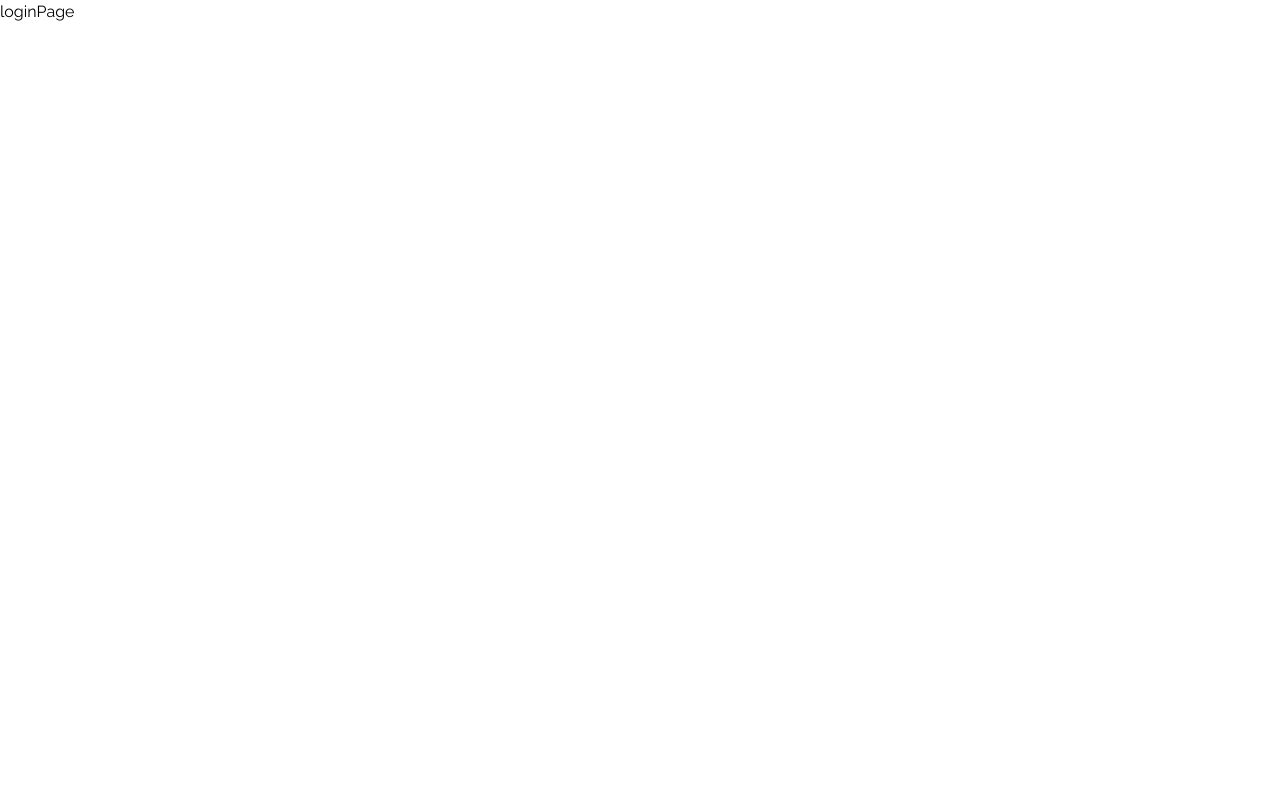
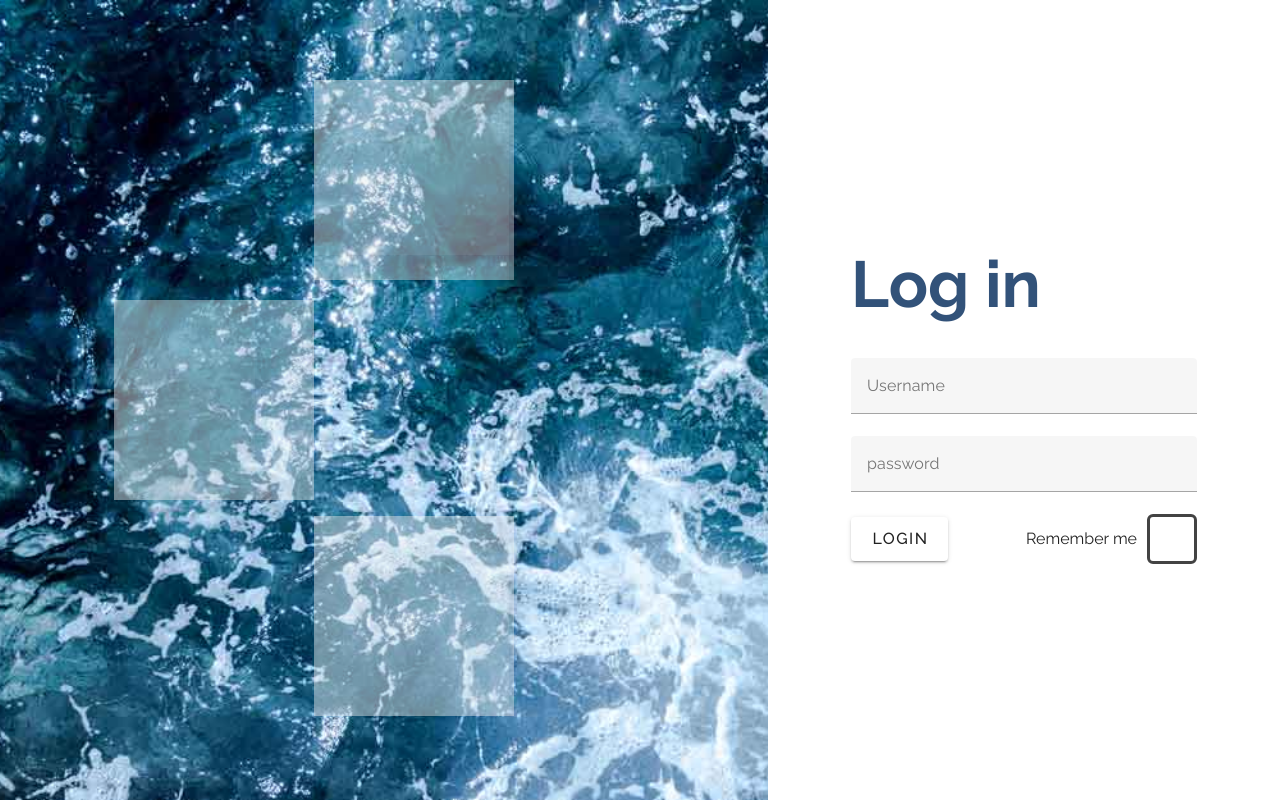
Before and after one commit to space-vagabund/orange, a Vue app: page /login in a window 1280 px wide. Built offline with nearby package versions, Linux system fonts and the light colour scheme.

Commit message:
added styles for login

```diff
--- a/src/pages/LoginPage/LoginPage.vue
+++ b/src/pages/LoginPage/LoginPage.vue
@@ -1,16 +1,37 @@
 <template>
-  <div class="loginPage">loginPage</div>
+  <div class="loginPage">
+    <LoginBanner />
+    <div class="loginBlock">
+      <LoginForm />
+    </div>
+  </div>
 </template>
 
 <script lang="ts">
 import { defineComponent } from "vue";
+import { LoginForm, LoginBanner } from "./widgets";
 
 export default defineComponent({
   name: "login-page",
+  components: {
+    LoginBanner,
+    LoginForm,
+  },
   data() {
     return {};
   },
 });
 </script>
 
-<style lang="scss" scoped></style>
+<style lang="scss" scoped>
+.loginPage {
+  min-height: 100vh;
+  display: flex;
+  align-items: center;
+  .loginBlock {
+    flex-basis: 40%;
+    padding-left: 16px;
+    padding-right: 16px;
+  }
+}
+</style>
--- /dev/null
+++ b/src/pages/LoginPage/widgets/LoginBanner.vue
@@ -0,0 +1,84 @@
+<template>
+  <div class="bannerBlock">
+    <div class="wrapperImage">
+      <img src="../../../assets/banner_login.jpg" alt="banner" />
+    </div>
+    <div class="blocks">
+      <div class="block block1" />
+      <div class="block block2" />
+      <div class="block block3" />
+    </div>
+  </div>
+</template>
+
+<script lang="ts">
+import { defineComponent } from "vue";
+
+export default defineComponent({
+  name: "LoginBanner",
+});
+</script>
+
+<style lang="scss" scoped>
+.bannerBlock {
+  flex-basis: 60%;
+  height: 100vh;
+  position: relative;
+  .wrapperImage {
+    width: 100%;
+    height: 100%;
+    overflow: hidden;
+    img {
+      width: 100%;
+      height: 100%;
+      object-position: 10% 100%;
+      object-fit: cover;
+    }
+  }
+  .blocks {
+    position: absolute;
+    z-index: 2;
+    top: 0;
+    left: 0;
+    right: 50%;
+    bottom: 0;
+    .block {
+      width: 200px;
+      height: 200px;
+      background-color: transparent;
+      z-index: 9;
+      overflow: hidden;
+      &::before {
+        content: "";
+        position: absolute;
+        background: transparent;
+        z-index: -1;
+        top: 0;
+        left: 0;
+        right: 0;
+        bottom: 0;
+        box-shadow: inset 0 0 2000px rgba(241, 241, 241, 0.9);
+        filter: blur(10px);
+        margin: -20px;
+      }
+    }
+    .block1 {
+      position: absolute;
+      right: -130px;
+      top: 10%;
+    }
+    .block2 {
+      position: absolute;
+      right: 70px;
+      top: 37.5%;
+      background-color: transparent;
+    }
+    .block3 {
+      position: absolute;
+      right: -130px;
+      top: 64.5%;
+      background-color: transparent;
+    }
+  }
+}
+</style>
--- /dev/null
+++ b/src/pages/LoginPage/widgets/LoginForm.vue
@@ -0,0 +1,60 @@
+<template>
+  <v-sheet width="346" class="mx-auto loginForm">
+    <v-form @submit.prevent="onSubmit">
+      <h1>Log in</h1>
+      <v-text-field label="Username" required clearable />
+      <v-text-field label="password" required clearable />
+      <div class="wrapperControls">
+        <v-btn size="large" type="submit">Login</v-btn>
+        <div class="rememberCheckbox">
+          Remember me
+          <CheckBox />
+        </div>
+      </div>
+    </v-form>
+  </v-sheet>
+</template>
+
+<script lang="ts">
+import { defineComponent } from "vue";
+import { CheckBox } from "@/ui";
+
+export default defineComponent({
+  name: "login-form",
+  components: {
+    CheckBox,
+  },
+  data() {
+    return {
+      needSaveData: false,
+    };
+  },
+  methods: {
+    onSubmit() {
+      console.log("submit");
+    },
+  },
+});
+</script>
+
+<style lang="scss">
+.loginForm {
+  h1 {
+    font-size: 65px;
+    display: inline-block;
+    margin-bottom: 24px;
+    color: #325279;
+  }
+  .wrapperControls {
+    display: flex;
+    width: 100%;
+    justify-content: space-between;
+    align-items: center;
+    .rememberCheckbox {
+      display: flex;
+      align-items: center;
+      gap: 10px;
+    }
+  }
+}
+</style>
--- a/src/pages/LoginPage/widgets/index.ts
+++ b/src/pages/LoginPage/widgets/index.ts
@@ -0,0 +1,7 @@
+import LoginForm from "./LoginForm.vue";
+import LoginBanner from "./LoginBanner.vue";
+
+export {
+    LoginForm,
+    LoginBanner
+}
--- /dev/null
+++ b/src/ui/CheckBox.vue
@@ -0,0 +1,44 @@
+<template>
+  <label>
+    <input type="checkbox" />
+    <span class="checkbox" />
+  </label>
+</template>
+
+<script lang="ts">
+import { defineComponent } from "vue";
+
+export default defineComponent({
+  name: "check-box",
+});
+</script>
+
+<style lang="scss" scoped>
+label {
+  display: block;
+  width: 50px;
+  height: 50px;
+  cursor: pointer;
+  input {
+    position: absolute;
+    transform: scale(0);
+    &:checked ~ .checkbox {
+      transform: rotate(45deg);
+      width: 20px;
+      margin-left: 16px;
+      border-color: #24c78e;
+      border-top-color: transparent;
+      border-left-color: transparent;
+      border-radius: 0;
+    }
+  }
+  .checkbox {
+    display: block;
+    width: inherit;
+    height: inherit;
+    border: 3px solid #434343;
+    border-radius: 6px;
+    transition: all 0.375s;
+  }
+}
+</style>
--- /dev/null
+++ b/src/ui/index.ts
@@ -0,0 +1,5 @@
+import CheckBox from './CheckBox.vue'
+
+export {
+    CheckBox
+}
```
Also changed, not shown: src/components/HelloWorld.vue (deleted, +0 -59 lines), src/assets/banner_login.jpg (added).
